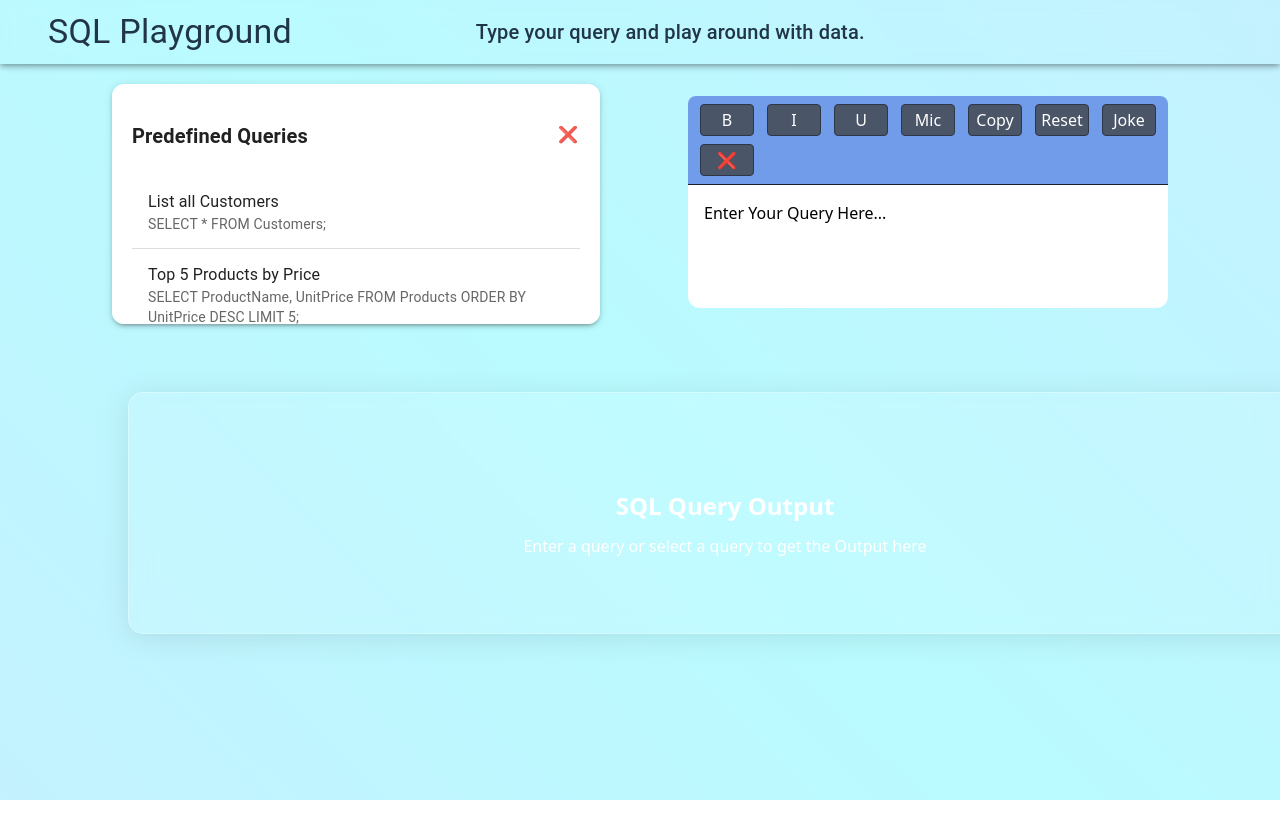
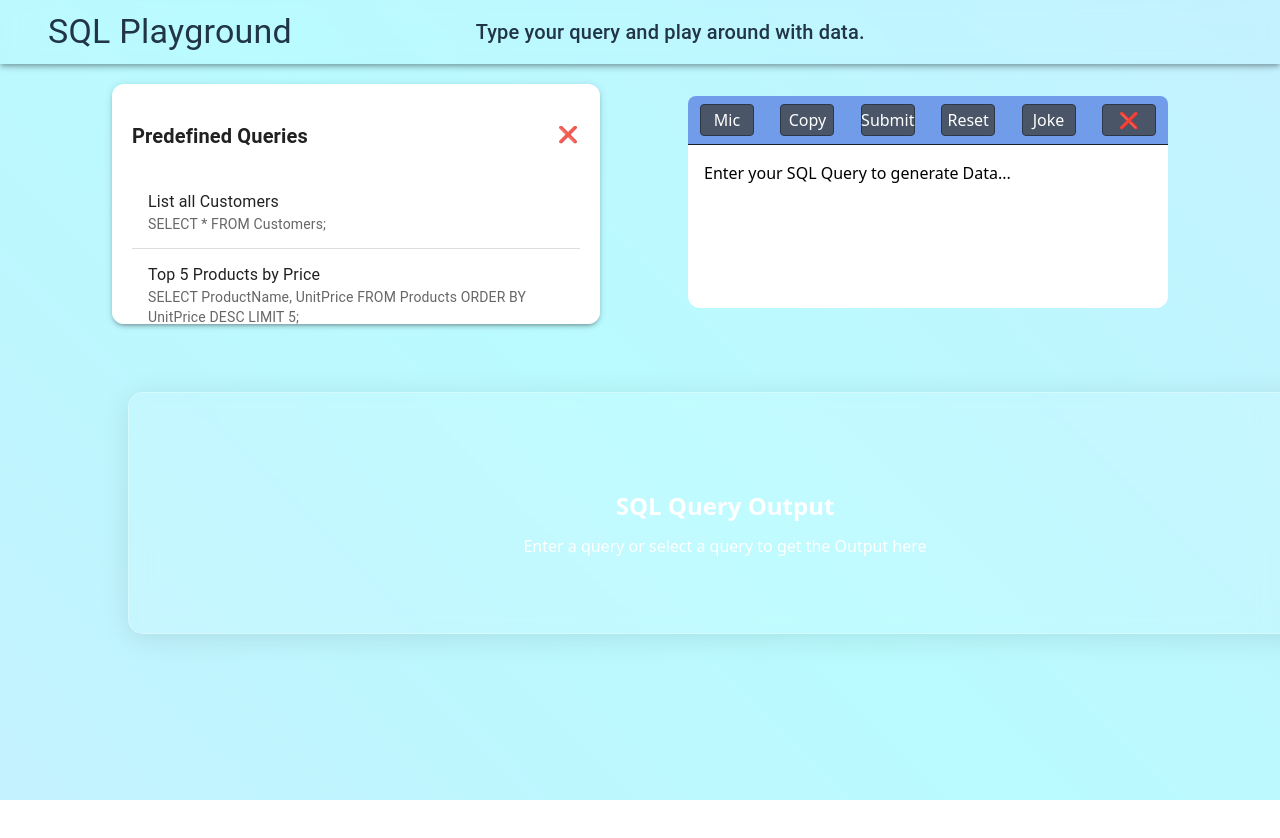
Before and after one commit to Satyam1345/SQL-Playground, a React (Vite) app: page / in a window 1280 px wide. Shown: the top 838 px of the page. Built offline with nearby package versions, Linux system fonts and the light colour scheme.

Commit message:
Rest Button now works properly across Pages

```diff
--- a/src/App.jsx
+++ b/src/App.jsx
@@ -60,7 +60,7 @@ function App() {
 
           {/* Right: Editor */}
           <div style={{ width: "50%" }}>
-            <TiptapEditor />
+            <TiptapEditor  setId={setId} />
           </div>
         </div>
 
--- a/src/components/ReactEditor.jsx
+++ b/src/components/ReactEditor.jsx
@@ -4,8 +4,8 @@ import { useState } from 'react';
 import { Mic, Copy, FilePlus } from 'lucide-react';
 import './TiptapEditor.css';
 
-const TiptapEditor = () => {
-  const [content, setContent] = useState('<p>Enter Your Query Here...</p>');
+const TiptapEditor = ({setId}) => {
+  const [content, setContent] = useState('<p>Enter your SQL Query to generate Data...</p>');
   const [isListening, setIsListening] = useState(false);
   const [isOpen , setIsOpen] = useState(true);
   const CollapseComponent = () => {
@@ -23,13 +23,13 @@ const TiptapEditor = () => {
   const handleCopy = () => {
     if (editor) {
       navigator.clipboard.writeText(editor.getText());
-      alert('Content copied to clipboard!');
     }
   };
 
   const handleNewReport = () => {
+    setId(0) ;
     if (editor) {
-      editor.commands.setContent('<p>New report started...</p>');
+      editor.commands.setContent('<p>Enter your SQL Query to generate Data...</p>');
     }
   };
 
@@ -65,6 +65,11 @@ const TiptapEditor = () => {
     }
   };
 
+  const AllocateId = () => {
+    var num = Math.floor(Math.random() * 10000) + 1;
+    setId(num) ;
+  }
+
   return (
     isOpen ? (
 
@@ -79,27 +84,6 @@ const TiptapEditor = () => {
       }}>
         <div className="toolbar">
           {/* Formatting Buttons */}
-          <button
-            onClick={() => editor?.chain().focus().toggleBold().run()}
-            className={`toolbar-button ${editor?.isActive('bold') ? 'is-active' : ''}`}
-            title="Bold"
-          >
-            B
-          </button>
-          <button
-            onClick={() => editor?.chain().focus().toggleItalic().run()}
-            className={`toolbar-button ${editor?.isActive('italic') ? 'is-active' : ''}`}
-            title="Italic"
-          >
-            I
-          </button>
-          <button
-            onClick={() => editor?.chain().focus().toggleUnderline().run()}
-            className={`toolbar-button ${editor?.isActive('underline') ? 'is-active' : ''}`}
-            title="Underline"
-          >
-            U
-          </button>
 
           {/* Action Buttons */}
           <button
@@ -112,6 +96,10 @@ const TiptapEditor = () => {
           <button onClick={handleCopy} className="toolbar-button" title="Copy">
             <Copy size={16} />
             Copy
+          </button>
+          <button onClick={AllocateId} className="toolbar-button" title="New Report">
+            <FilePlus size={16} />
+            Submit
           </button>
           <button onClick={handleNewReport} className="toolbar-button" title="New Report">
             <FilePlus size={16} />
--- a/src/components/SQL_Output.jsx
+++ b/src/components/SQL_Output.jsx
@@ -18,7 +18,7 @@ const assignFilePath = (id) => {
   setFilename("regions.csv");
   else if (id === 9 || id === 10)
   setFilename("suppliers.csv");
-  else if (id === 11) {
+  else if (id != 0 && id!= 1) {
     const num = Math.floor(Math.random() * 10) + 1;
     assignFilePath(num);
   }
```
